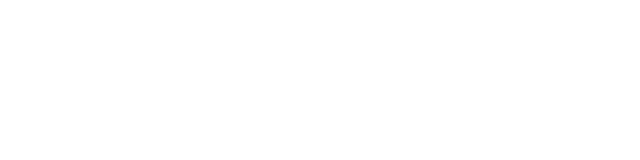
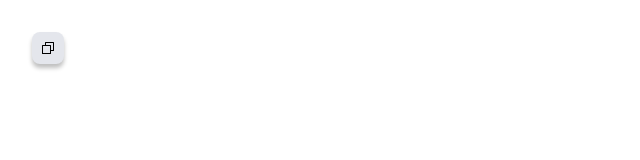
Before and after one commit to DanielLevi22/Brev.ly, a React (Vite) app in the folder web/: page / in a window 1280 px wide. Shown: the top 160 px of the page, without its empty margins (0-640 px from the left). Built offline with nearby package versions, Linux system fonts and the light colour scheme.

Commit message:
feat: add new button icon

```diff
--- /dev/null
+++ b/web/src/components/button-icon.tsx
@@ -0,0 +1,15 @@
+import { CopyIcon } from "@phosphor-icons/react"
+import type { ComponentProps } from "react"
+
+interface ButtonProps extends ComponentProps<'button'> {}
+
+export function ButtonIcon({ ...props}: ButtonProps) {
+  return (
+    <button
+      className="flex items-center justify-center p-2 rounded-lg bg-grayscale-200 hover:outline-2 hover:outline-blue-base shadow-custom"
+      {...props}
+    >
+      <CopyIcon size={16} />
+    </button>
+  )
+}
--- a/web/src/pages/home.tsx
+++ b/web/src/pages/home.tsx
@@ -1,9 +1,10 @@
+import { ButtonIcon } from "@/components/button-icon";
 
 
 export function Home() {
   return(
     <div className="p-8 space-y-6 max-w-md">
-
+      <ButtonIcon />
     </div>
   )
 }
```
